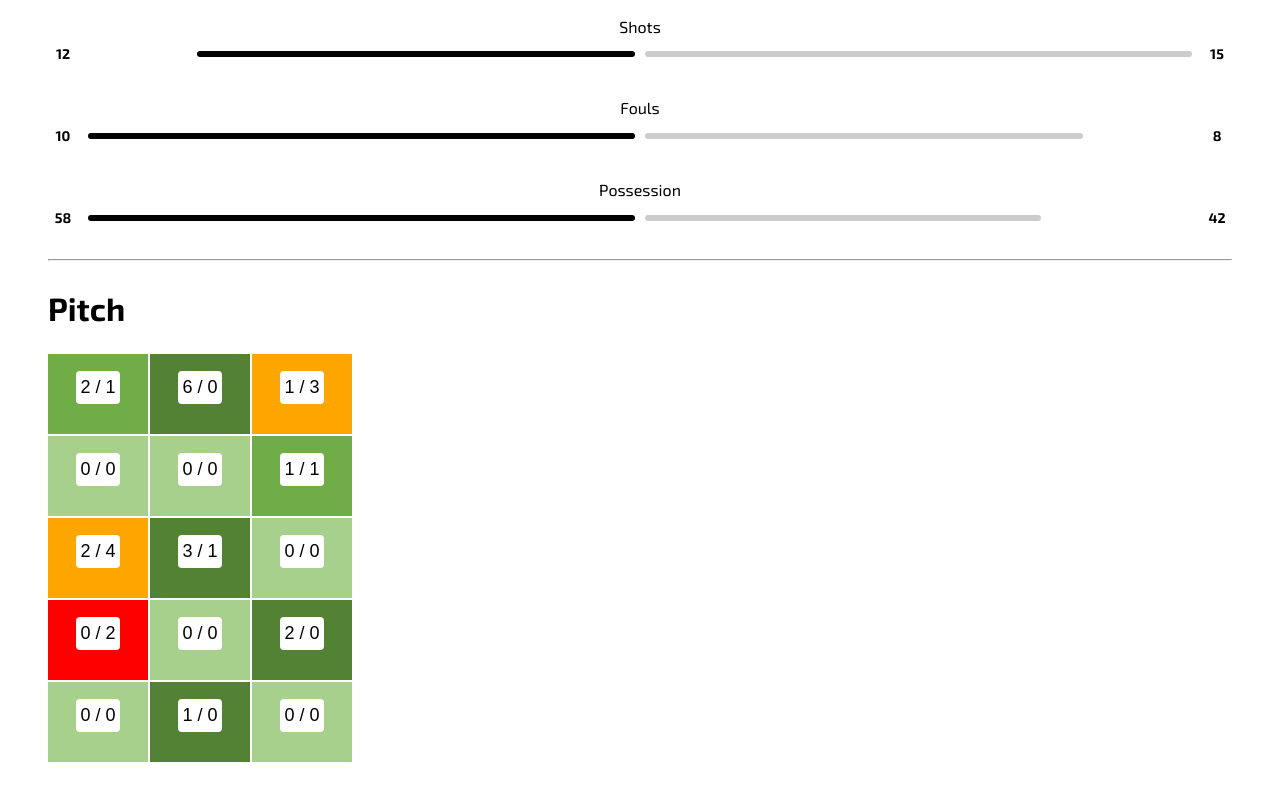
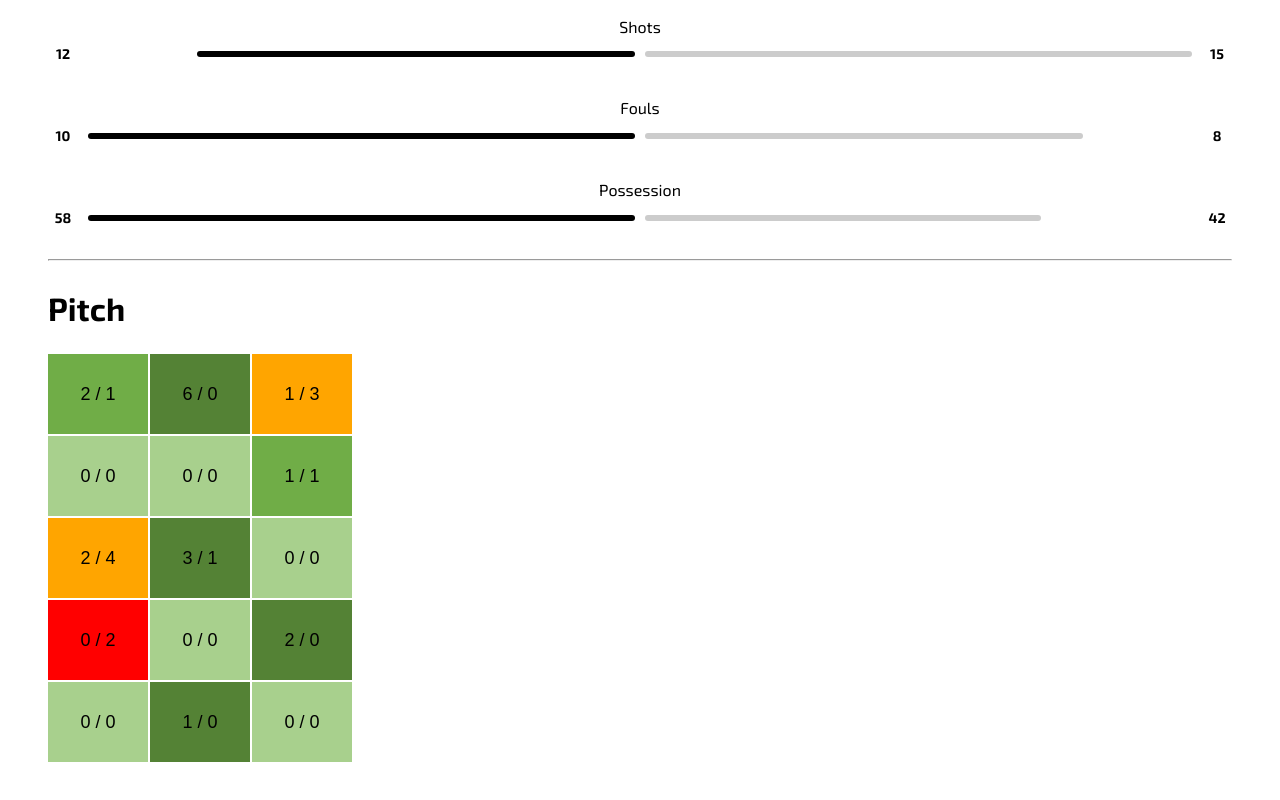
Before and after one commit to null-none/stats-ui, a plain HTML site: page index.html in a window 1280 px wide. Shown: the part 1780-2580 px from the top of the page. Drawn offline with Linux system fonts and the light colour scheme.

Commit message:
Improved UI

```diff
--- a/style.css
+++ b/style.css
@@ -228,12 +228,6 @@
 }
 
 .stats-pitch-label {
-  position: absolute;
-  bottom: 30px;
-  font-size: 12px;
-  background: #fff;
   color: black;
-  padding: 2px 4px;
-  border-radius: 4px;
   font-size: 18px;
 }
```
